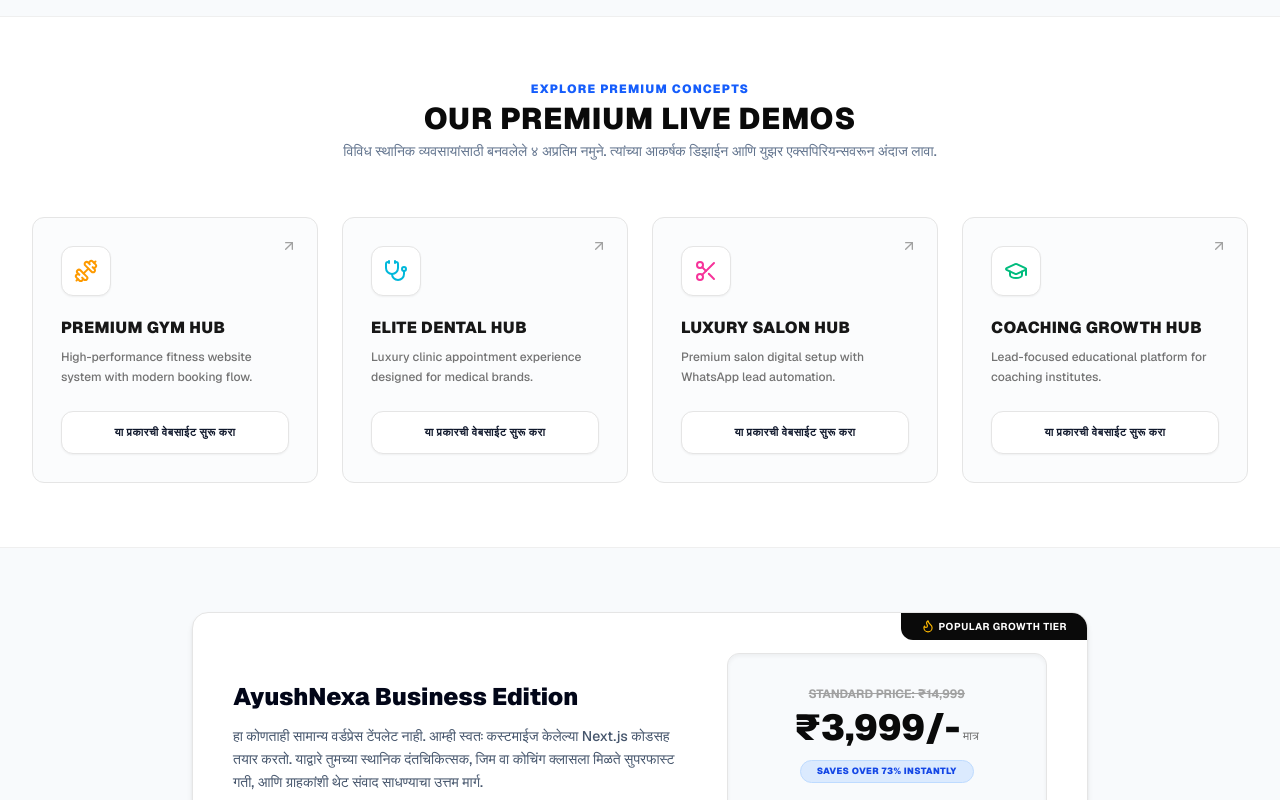
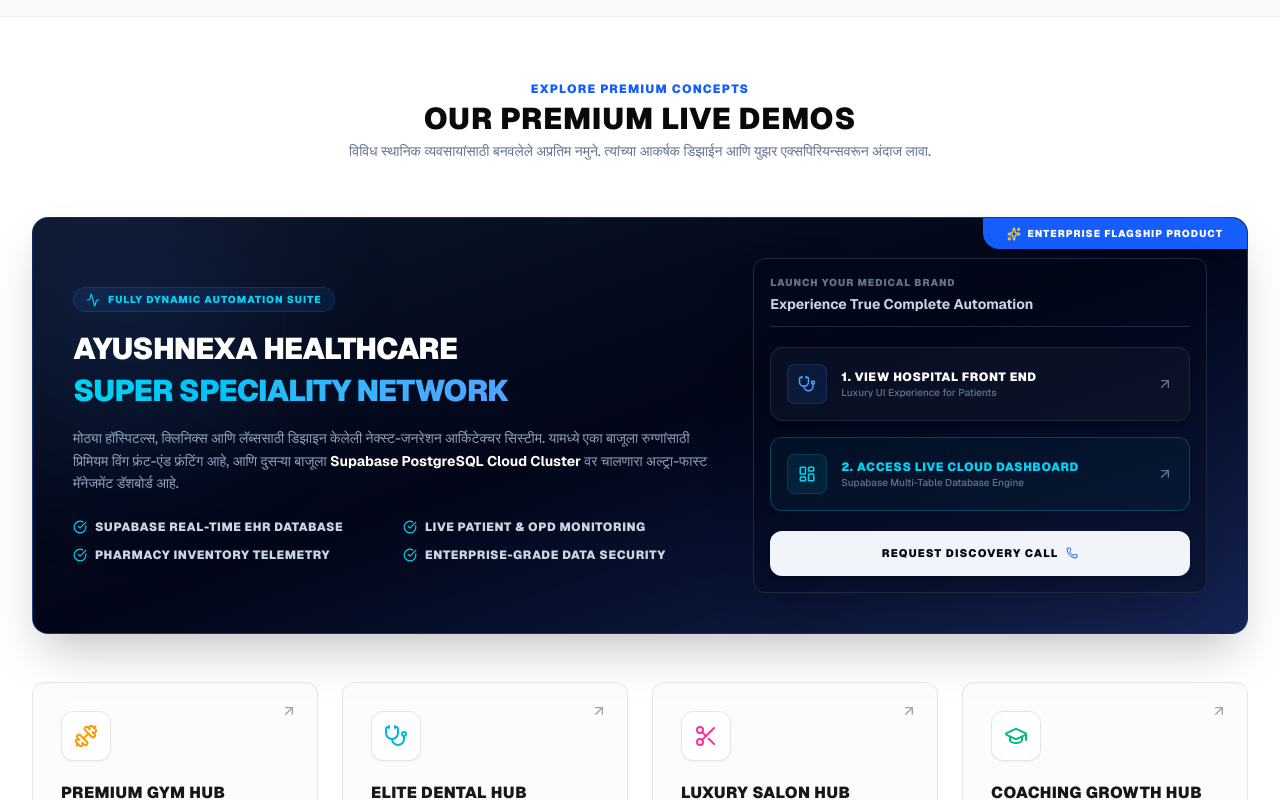
Before and after one commit to kavibioinfo/quick-nexa, a Next.js app: page / in a window 1280 px wide. Shown: the part 860-1660 px from the top of the page. Built offline with nearby package versions, Linux system fonts and the light colour scheme.

Commit message:
premium packages added

```diff
--- a/app/page.tsx
+++ b/app/page.tsx
@@ -23,7 +23,9 @@
   Scissors,
   GraduationCap,
   Sparkle,
-  ArrowUpRight
+  ArrowUpRight,
+  Activity,
+  LayoutDashboard
 } from 'lucide-react';
 
 const WHATSAPP_NUMBER = "9561042986";
@@ -42,15 +44,6 @@
 
 आमची टीम लवकरच तुमच्याशी संपर्क साधेल. 👑`;
 
-/* ─────────────────────────────────────────
-   SHARED LOGO COMPONENTS
-   Matches the dark-bg AN monogram exactly:
-   - A: dark navy body, teal/cyan left inner facet, mid-blue crossbar fill
-   - N: dark navy left stroke + diagonal, bright cyan right vertical bar
-   - Both letters share/overlap at center for compact look
-───────────────────────────────────────── */
-
-
 function Wordmark({ onDark = false }: { onDark?: boolean }) {
   return (
     <div className="flex flex-col text-left">
@@ -67,10 +60,6 @@
     </div>
   );
 }
-
-/* ─────────────────────────────────────────
-   MAIN PAGE
-───────────────────────────────────────── */
 
 export default function LandingPage() {
   const [timeLeft, setTimeLeft] = React.useState(3600 * 2 + 54 * 60);
@@ -161,12 +150,10 @@
         id="main-header"
         className="relative z-10 px-6 sm:px-8 py-4 flex justify-between items-center bg-white/80 backdrop-blur-xl border border-slate-200/60 max-w-7xl mx-auto rounded-2xl mt-4 shadow-sm"
       >
-        {/* Logo */}
         <div className="flex items-center gap-3">
           <Wordmark onDark={false} />
         </div>
 
-        {/* Nav */}
         <div className="flex items-center gap-6">
           <div className="flex items-center gap-5 text-xs md:text-sm font-bold text-slate-500 tracking-wider uppercase">
             <a href="#live-demos" className="hover:text-blue-600 transition-colors">
@@ -231,7 +218,6 @@
             </a>
           </div>
 
-          {/* Trust badges */}
           <div className="grid grid-cols-2 md:grid-cols-4 gap-6 w-full max-w-5xl mx-auto pt-8 border-t border-slate-200/60 text-left font-black text-sm md:text-base px-2">
             {[
               { title: 'Ultra Fast Speed', sub: 'Next.js 16 Engine' },
@@ -251,9 +237,10 @@
         </div>
       </section>
 
-      {/* ── 4. LIVE DEMOS ── */}
+      {/* ── 4. LIVE DEMOS SECTION ── */}
       <section id="live-demos" className="py-16 bg-white border-y border-neutral-200/60 px-4 md:px-8">
         <div className="max-w-7xl mx-auto">
+
           <div className="text-center max-w-3xl mx-auto mb-14">
             <span className="text-blue-600 text-xs font-black uppercase tracking-widest block">
               Explore Premium Concepts
@@ -262,10 +249,98 @@
               Our Premium Live Demos
             </h2>
             <p className="text-slate-500 text-xs md:text-sm mt-1 font-medium">
-              विविध स्थानिक व्यवसायांसाठी बनवलेले ४ अप्रतिम नमुने. त्यांच्या आकर्षक डिझाईन आणि युझर एक्सपिरियन्सवरून अंदाज लावा.
+              विविध स्थानिक व्यवसायांसाठी बनवलेले अप्रतिम नमुने. त्यांच्या आकर्षक डिझाईन आणि युझर एक्सपिरियन्सवरून अंदाज लावा.
             </p>
           </div>
 
+          {/* 👑 SPECIAL VIP ENTERPRISE MEDICAL SUITE BANNER (CROWN JEWEL) 👑 */}
+          <div className="max-w-7xl mx-auto mb-12 bg-gradient-to-br from-slate-900 via-slate-950 to-blue-950 rounded-2xl p-6 md:p-10 border border-blue-500/30 shadow-2xl relative overflow-hidden group">
+            <div className="absolute top-0 right-0 bg-blue-600 text-white px-6 py-2 rounded-bl-2xl font-black text-[10px] tracking-widest uppercase flex items-center gap-1.5 shadow-md">
+              <Sparkles className="w-3.5 h-3.5 text-amber-300" /> ENTERPRISE FLAGSHIP PRODUCT
+            </div>
+
+            <div className="absolute -top-24 -left-24 w-96 h-96 bg-[radial-gradient(circle,_rgba(59,130,246,0.15)_0%,transparent_70%)] blur-3xl pointer-events-none" />
+
+            <div className="grid lg:grid-cols-12 gap-8 items-center relative z-10">
+              <div className="lg:col-span-7">
+                <div className="inline-flex items-center gap-2 px-3 py-1 rounded-full bg-blue-500/10 border border-blue-500/20 mb-4">
+                  <Activity className="w-3.5 h-3.5 text-cyan-400 animate-pulse" />
+                  <span className="text-[10px] font-black tracking-widest text-cyan-400 uppercase">Fully Dynamic Automation Suite</span>
+                </div>
+                <h3 className="text-xl md:text-3xl font-black text-white uppercase tracking-tight mb-4 leading-snug">
+                  AyushNexa Healthcare <br className="hidden md:block"/>
+                  <span className="text-transparent bg-clip-text bg-gradient-to-r from-cyan-400 to-blue-400">Super Speciality Network</span>
+                </h3>
+                <p className="text-slate-400 text-xs md:text-sm leading-relaxed mb-6 font-medium max-w-2xl">
+                  मोठ्या हॉस्पिटल्स, क्लिनिक्स आणि लॅब्ससाठी डिझाइन केलेली नेक्स्ट-जनरेशन आर्किटेक्चर सिस्टीम. यामध्ये एका बाजूला रुग्णांसाठी प्रिमियम विंग फ्रंट-एंड फ्रंटिंग आहे, आणि दुसऱ्या बाजूला <strong className="text-white">Supabase PostgreSQL Cloud Cluster</strong> वर चालणारा अल्ट्रा-फास्ट मॅनेजमेंट डॅशबोर्ड आहे.
+                </p>
+
+                <div className="grid grid-cols-1 sm:grid-cols-2 gap-3 text-xs font-black uppercase text-slate-300 tracking-wider">
+                  <div className="flex items-center gap-2"><CheckCircle size={14} className="text-cyan-400" /> Supabase Real-Time EHR Database</div>
+                  <div className="flex items-center gap-2"><CheckCircle size={14} className="text-cyan-400" /> Live Patient & OPD Monitoring</div>
+                  <div className="flex items-center gap-2"><CheckCircle size={14} className="text-cyan-400" /> Pharmacy Inventory Telemetry</div>
+                  <div className="flex items-center gap-2"><CheckCircle size={14} className="text-cyan-400" /> Enterprise-Grade Data Security</div>
+                </div>
+              </div>
+
+              <div className="lg:col-span-5 flex flex-col gap-4 w-full sm:p-4 bg-slate-950/40 border border-slate-800 rounded-xl p-5 shadow-2xl">
+                <div className="text-center md:text-left border-b border-slate-800 pb-3 mb-1">
+                  <span className="text-[10px] font-black tracking-widest text-slate-500 uppercase block">Launch Your Medical Brand</span>
+                  <span className="text-sm font-bold text-slate-300 mt-1 block">Experience True Complete Automation</span>
+                </div>
+
+                {/* Masterpiece 1: Hospital Website Front-end */}
+                <a
+                  href="https://premiumdoctors.ayushnexa.com/"
+                  target="_blank"
+                  rel="noopener noreferrer"
+                  className="w-full flex items-center justify-between p-4 rounded-xl border border-slate-800 bg-slate-900/60 hover:bg-blue-600 hover:border-blue-600 text-white transition-all duration-200 group/item shadow-md cursor-pointer"
+                >
+                  <div className="flex items-center gap-3.5">
+                    <div className="p-2.5 rounded-lg bg-blue-500/10 border border-blue-500/20 text-blue-400 group-hover/item:bg-white/10 group-hover/item:text-white transition-colors">
+                      <Stethoscope size={18} />
+                    </div>
+                    <div className="text-left">
+                      <div className="font-black text-xs uppercase tracking-wider">1. View Hospital Front End</div>
+                      <div className="text-[10px] text-slate-500 group-hover/item:text-blue-100 transition-colors font-medium">Luxury UI Experience for Patients</div>
+                    </div>
+                  </div>
+                  <ArrowUpRight size={16} className="text-slate-500 group-hover/item:text-white transition-colors" />
+                </a>
+
+                {/* Masterpiece 2: Hospital Cloud Dashboard */}
+                <a
+                  href="https://premium-hospital-dashboard.ayushnexa.com/"
+                  target="_blank"
+                  rel="noopener noreferrer"
+                  className="w-full flex items-center justify-between p-4 rounded-xl border border-cyan-500/30 bg-cyan-950/20 hover:bg-cyan-600 hover:border-cyan-600 text-white transition-all duration-200 group/item shadow-md cursor-pointer"
+                >
+                  <div className="flex items-center gap-3.5">
+                    <div className="p-2.5 rounded-lg bg-cyan-500/10 border border-cyan-500/20 text-cyan-400 group-hover/item:bg-white/10 group-hover/item:text-white transition-colors">
+                      <LayoutDashboard size={18} />
+                    </div>
+                    <div className="text-left">
+                      <div className="font-black text-xs uppercase tracking-wider text-cyan-400 group-hover/item:text-white">2. Access Live Cloud Dashboard</div>
+                      <div className="text-[10px] text-slate-500 group-hover/item:text-cyan-100 transition-colors font-medium">Supabase Multi-Table Database Engine</div>
+                    </div>
+                  </div>
+                  <ArrowUpRight size={16} className="text-slate-500 group-hover/item:text-white transition-colors" />
+                </a>
+
+                <button
+                  onClick={() => {
+                    const hospitalText = `नमस्कार AyushNexa Solutions! \n\nमी तुमची Healthcare Enterprise (Hospital Website + Live Dashboard) सिस्टीम पाहिली, खरोखरच कडक आहे. मला आमच्या हॉस्पिटल/क्लिनिकसाठी ही संपूर्ण ऑटोमेशन सिस्टीम ठेवावी आहे. कृपया डेमो आणि बजेट कस्टमायझेशनसाठी संपर्क साधा. 🏥⚡`;
+                    handleWhatsAppRedirect(hospitalText);
+                  }}
+                  className="w-full bg-slate-100 hover:bg-white text-slate-950 font-black py-3.5 rounded-xl text-[11px] tracking-widest uppercase transition-all shadow-md flex items-center justify-center gap-2 mt-1 cursor-pointer"
+                >
+                  <span>REQUEST DISCOVERY CALL</span> <Phone size={12} className="text-blue-600" />
+                </button>
+              </div>
+            </div>
+          </div>
+
+          {/* STANDARD BUSINESS DEMOS (THE OLD 4 CARDS) */}
           <div className="grid sm:grid-cols-2 lg:grid-cols-4 gap-6 w-full">
             {LIVE_DEMOS.map((demo, idx) => (
               <div
@@ -310,7 +385,7 @@
               AyushNexa Business Edition
             </h3>
             <p className="text-slate-600 text-xs md:text-sm leading-relaxed mb-6 font-medium">
-              हा कोणताही सामान्य वर्डप्रेस टेंपलेट नाही. आम्ही स्वतः कस्टमाईज केलेल्या Next.js कोडसह तयार करतो.
+              हा कोणताही mammal वर्डप्रेस टेंपलेट नाही. आम्ही स्वतः कस्टमाईज केलेल्या Next.js कोडसह तयार करतो.
               याद्वारे तुमच्या स्थानिक दंतचिकित्सक, जिम वा कोचिंग क्लासला मिळते सुपरफास्ट गती, आणि ग्राहकांशी थेट
               संवाद साधण्याचा उत्तम मार्ग.
             </p>
@@ -336,13 +411,13 @@
             <span className="text-3xl md:text-4xl font-black text-neutral-950 block mt-1.5">
               ₹3,999/-<span className="text-xs text-neutral-500 font-normal"> मात्र</span>
             </span>
-            <span className="text-[9px] font-black bg-blue-100 text-blue-700 border border-blue-200 px-4 py-1 rounded-full inline-block mt-3 mb-6 uppercase tracking-wider">
+            <span className="text-dash font-black bg-blue-100 text-blue-700 border border-blue-200 px-4 py-1 rounded-full inline-block mt-3 mb-6 uppercase tracking-wider">
               Saves Over 73% Instantly
             </span>
 
             <button
               onClick={() => {
-                const templateText = `नमस्कार AyushNexa Solutions! \n\nमला तुमच्या Premium Digital Growth Pack (₹३,९९९) ऑफर मध्ये रस आहे. माझ्या व्यवसायासाठी नवीन वेबसाईट आणि WhatsApp Automation सुरू करायची आहे. कृपया लवकरात लवकर संपर्क करा आणि प्रक्रिया सुरू करा. ✨`;
+                const templateText = `नमस्कार AyushNexa Solutions! \n\nमला तुमच्या Premium Digital Growth Pack (₹३,९९९) OFFER मध्ये रस आहे. माझ्या व्यवसायासाठी नवीन वेबसाईट आणि WhatsApp Automation सुरू करायची आहे. कृपया लवकरात लवकर संपर्क करा आणि प्रक्रिया सुरू करा. ✨`;
                 handleWhatsAppRedirect(templateText);
               }}
               className="w-full bg-gradient-to-r from-blue-600 to-indigo-600 text-white font-black py-4 rounded-xl text-xs md:text-sm tracking-widest uppercase shadow-md transition-all cursor-pointer"
@@ -433,8 +508,6 @@
       {/* ── 8. FOOTER ── */}
       <footer id="luxury-footer" className="bg-[#090D1A] text-slate-400 py-12 px-4 border-t border-slate-900">
         <div className="max-w-6xl mx-auto flex flex-col md:flex-row items-center justify-between gap-8 pb-8 border-b border-slate-900">
-
-          {/* Dark logo */}
           <div className="flex items-center gap-3">
             <Wordmark onDark={true} />
           </div>
```
